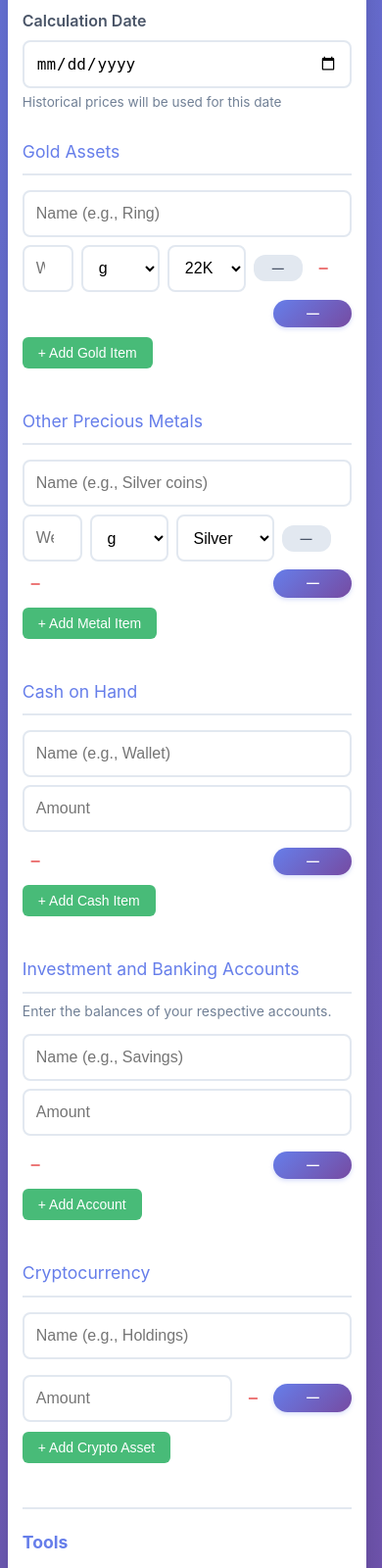
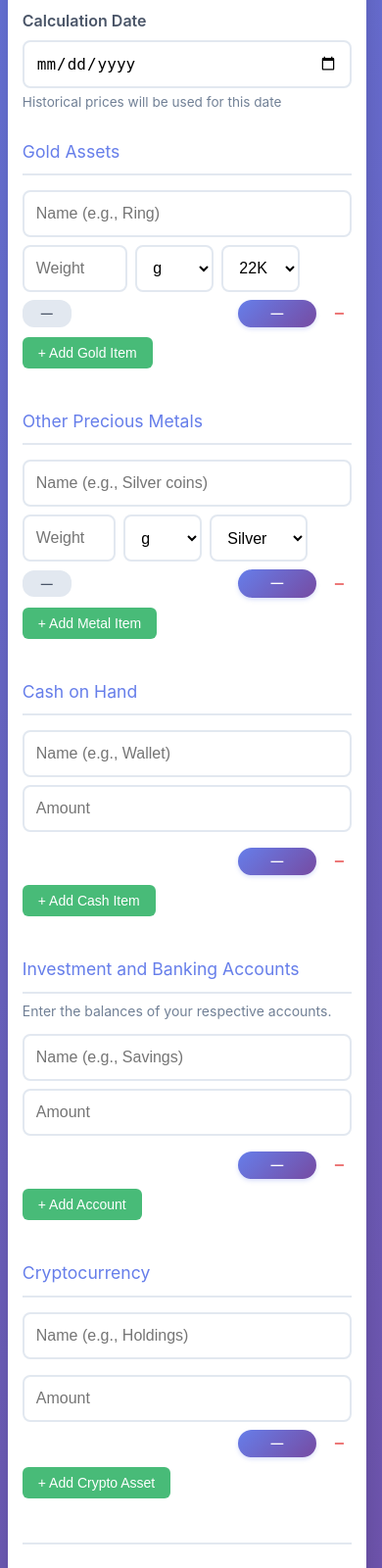
Before and after one commit to ace63093/zakatcalc, a Flask app: page / in a window 390 px wide. Shown: the part 529-2129 px from the top of the page at 98% size. Run offline with Flask 3, Linux system fonts and the light colour scheme; some libraries are stand-ins or nearby versions.

Commit message:
fix(ui): keep remove button last on mobile

```diff
--- a/app/static/js/calculator.js
+++ b/app/static/js/calculator.js
@@ -1019,9 +1019,11 @@ const ZakatCalculator = (function() {
                 <option value="10">10K</option>
                 <option value="9">9K</option>
             </select>
+            <div class="row-actions">
                 <span class="weight-grams-pill" data-field="weight_grams">—</span>
                 <span class="base-value-pill" data-field="base_value">—</span>
                 <button type="button" class="btn-remove" onclick="ZakatCalculator.removeRow(this)">−</button>
+            </div>
         `;
         container.appendChild(row);
     }
@@ -1037,8 +1039,10 @@ const ZakatCalculator = (function() {
             <input type="text" name="cash_name" placeholder="Name (e.g., Wallet)" class="input-name">
             <input type="number" name="cash_amount" step="0.01" min="0" placeholder="Amount" class="input-amount">
             <div class="currency-autocomplete" data-name="cash_currency"></div>
+            <div class="row-actions">
                 <span class="base-value-pill" data-field="base_value">—</span>
                 <button type="button" class="btn-remove" onclick="ZakatCalculator.removeRow(this)">−</button>
+            </div>
         `;
         container.appendChild(row);
         initCurrencyAutocompletes();
@@ -1055,8 +1059,10 @@ const ZakatCalculator = (function() {
             <input type="text" name="bank_name" placeholder="Name (e.g., Savings)" class="input-name">
             <input type="number" name="bank_amount" step="0.01" min="0" placeholder="Amount" class="input-amount">
             <div class="currency-autocomplete" data-name="bank_currency"></div>
+            <div class="row-actions">
                 <span class="base-value-pill" data-field="base_value">—</span>
                 <button type="button" class="btn-remove" onclick="ZakatCalculator.removeRow(this)">−</button>
+            </div>
         `;
         container.appendChild(row);
         initCurrencyAutocompletes();
@@ -1084,9 +1090,11 @@ const ZakatCalculator = (function() {
                 <option value="platinum">Platinum</option>
                 <option value="palladium">Palladium</option>
             </select>
+            <div class="row-actions">
                 <span class="weight-grams-pill" data-field="weight_grams">—</span>
                 <span class="base-value-pill" data-field="base_value">—</span>
                 <button type="button" class="btn-remove" onclick="ZakatCalculator.removeRow(this)">−</button>
+            </div>
         `;
         container.appendChild(row);
     }
@@ -1102,8 +1110,10 @@ const ZakatCalculator = (function() {
             <input type="text" name="crypto_name" placeholder="Name (e.g., Holdings)" class="input-name">
             <div class="crypto-autocomplete" data-name="crypto_symbol"></div>
             <input type="number" name="crypto_amount" step="0.00000001" min="0" placeholder="Amount" class="input-amount">
+            <div class="row-actions">
                 <span class="base-value-pill" data-field="base_value">—</span>
                 <button type="button" class="btn-remove" onclick="ZakatCalculator.removeRow(this)">−</button>
+            </div>
         `;
         container.appendChild(row);
         initCryptoAutocompletes();
@@ -1355,9 +1365,11 @@ const ZakatCalculator = (function() {
                 '    <option value="10"' + (item.purity_karat === 10 ? ' selected' : '') + '>10K</option>',
                 '    <option value="9"' + (item.purity_karat === 9 ? ' selected' : '') + '>9K</option>',
                 '</select>',
-                '<span class="weight-grams-pill" data-field="weight_grams">—</span>',
-                '<span class="base-value-pill" data-field="base_value">—</span>',
-                '<button type="button" class="btn-remove" onclick="ZakatCalculator.removeRow(this)">−</button>'
+                '<div class="row-actions">',
+                '    <span class="weight-grams-pill" data-field="weight_grams">—</span>',
+                '    <span class="base-value-pill" data-field="base_value">—</span>',
+                '    <button type="button" class="btn-remove" onclick="ZakatCalculator.removeRow(this)">−</button>',
+                '</div>'
             ].join('\n');
             container.appendChild(row);
         });
@@ -1383,8 +1395,10 @@ const ZakatCalculator = (function() {
                 '<input type="text" name="cash_name" placeholder="Name (e.g., Wallet)" class="input-name" value="' + escapeHtml(item.name || '') + '">',
                 '<input type="number" name="cash_amount" step="0.01" min="0" placeholder="Amount" class="input-amount" value="' + (item.amount || '') + '">',
                 '<div class="currency-autocomplete" data-name="cash_currency" data-initial="' + (item.currency || baseCurrency) + '"></div>',
-                '<span class="base-value-pill" data-field="base_value">—</span>',
-                '<button type="button" class="btn-remove" onclick="ZakatCalculator.removeRow(this)">−</button>'
+                '<div class="row-actions">',
+                '    <span class="base-value-pill" data-field="base_value">—</span>',
+                '    <button type="button" class="btn-remove" onclick="ZakatCalculator.removeRow(this)">−</button>',
+                '</div>'
             ].join('\n');
             container.appendChild(row);
         });
@@ -1413,8 +1427,10 @@ const ZakatCalculator = (function() {
                 '<input type="text" name="bank_name" placeholder="Name (e.g., Savings)" class="input-name" value="' + escapeHtml(item.name || '') + '">',
                 '<input type="number" name="bank_amount" step="0.01" min="0" placeholder="Amount" class="input-amount" value="' + (item.amount || '') + '">',
                 '<div class="currency-autocomplete" data-name="bank_currency" data-initial="' + (item.currency || baseCurrency) + '"></div>',
-                '<span class="base-value-pill" data-field="base_value">—</span>',
-                '<button type="button" class="btn-remove" onclick="ZakatCalculator.removeRow(this)">−</button>'
+                '<div class="row-actions">',
+                '    <span class="base-value-pill" data-field="base_value">—</span>',
+                '    <button type="button" class="btn-remove" onclick="ZakatCalculator.removeRow(this)">−</button>',
+                '</div>'
             ].join('\n');
             container.appendChild(row);
         });
@@ -1466,9 +1482,11 @@ const ZakatCalculator = (function() {
                 '    <option value="platinum"' + (item.metal === 'platinum' ? ' selected' : '') + '>Platinum</option>',
                 '    <option value="palladium"' + (item.metal === 'palladium' ? ' selected' : '') + '>Palladium</option>',
                 '</select>',
-                '<span class="weight-grams-pill" data-field="weight_grams">—</span>',
-                '<span class="base-value-pill" data-field="base_value">—</span>',
-                '<button type="button" class="btn-remove" onclick="ZakatCalculator.removeRow(this)">−</button>'
+                '<div class="row-actions">',
+                '    <span class="weight-grams-pill" data-field="weight_grams">—</span>',
+                '    <span class="base-value-pill" data-field="base_value">—</span>',
+                '    <button type="button" class="btn-remove" onclick="ZakatCalculator.removeRow(this)">−</button>',
+                '</div>'
             ].join('\n');
             container.appendChild(row);
         });
@@ -1494,8 +1512,10 @@ const ZakatCalculator = (function() {
                 '<input type="text" name="crypto_name" placeholder="Name (e.g., Holdings)" class="input-name" value="' + escapeHtml(item.name || '') + '">',
                 '<div class="crypto-autocomplete" data-name="crypto_symbol" data-initial="' + (item.symbol || '') + '"></div>',
                 '<input type="number" name="crypto_amount" step="0.00000001" min="0" placeholder="Amount" class="input-amount" value="' + (item.amount || '') + '">',
-                '<span class="base-value-pill" data-field="base_value">—</span>',
-                '<button type="button" class="btn-remove" onclick="ZakatCalculator.removeRow(this)">−</button>'
+                '<div class="row-actions">',
+                '    <span class="base-value-pill" data-field="base_value">—</span>',
+                '    <button type="button" class="btn-remove" onclick="ZakatCalculator.removeRow(this)">−</button>',
+                '</div>'
             ].join('\n');
             container.appendChild(row);
         });
--- a/app/templates/base.html
+++ b/app/templates/base.html
@@ -419,6 +419,21 @@
             flex: 1.5;
             min-width: 150px;
         }
+        .row-actions {
+            display: inline-flex;
+            align-items: center;
+            gap: 10px;
+            flex-wrap: nowrap;
+            margin-left: auto;
+        }
+        .row-actions .base-value-pill,
+        .row-actions .weight-grams-pill {
+            flex: 0 0 auto;
+        }
+        .row-actions .btn-remove {
+            order: 999;
+            flex: 0 0 auto;
+        }
         .asset-row .currency-autocomplete.currency-compact {
             flex: 0 0 auto;
             width: 110px;
@@ -565,6 +580,17 @@
             }
         }
 
+        @media (max-width: 640px) {
+            .asset-row {
+                flex-wrap: wrap;
+            }
+            .row-actions {
+                margin-left: 0;
+                width: 100%;
+                justify-content: flex-end;
+            }
+        }
+
         @media (max-width: 600px) {
             .form-row {
                 flex-direction: column;
--- a/app/templates/calculator.html
+++ b/app/templates/calculator.html
@@ -72,9 +72,11 @@
                             <option value="10">10K</option>
                             <option value="9">9K</option>
                         </select>
+                        <div class="row-actions">
                             <span class="weight-grams-pill" data-field="weight_grams">—</span>
                             <span class="base-value-pill" data-field="base_value">—</span>
                             <button type="button" class="btn-remove" onclick="removeRow(this)">−</button>
+                        </div>
                     </div>
                 </div>
                 <button type="button" class="btn-add" onclick="addGoldRow()">+ Add Gold Item</button>
@@ -97,9 +99,11 @@
                             <option value="platinum">Platinum</option>
                             <option value="palladium">Palladium</option>
                         </select>
+                        <div class="row-actions">
                             <span class="weight-grams-pill" data-field="weight_grams">—</span>
                             <span class="base-value-pill" data-field="base_value">—</span>
                             <button type="button" class="btn-remove" onclick="removeRow(this)">−</button>
+                        </div>
                     </div>
                 </div>
                 <button type="button" class="btn-add" onclick="addMetalRow()">+ Add Metal Item</button>
@@ -111,8 +115,10 @@
                         <input type="text" name="cash_name" placeholder="Name (e.g., Wallet)" class="input-name">
                         <input type="number" name="cash_amount" step="0.01" min="0" placeholder="Amount" class="input-amount">
                         <div class="currency-autocomplete" data-name="cash_currency"></div>
+                        <div class="row-actions">
                             <span class="base-value-pill" data-field="base_value">—</span>
                             <button type="button" class="btn-remove" onclick="removeRow(this)">−</button>
+                        </div>
                     </div>
                 </div>
                 <button type="button" class="btn-add" onclick="addCashRow()">+ Add Cash Item</button>
@@ -125,8 +131,10 @@
                         <input type="text" name="bank_name" placeholder="Name (e.g., Savings)" class="input-name">
                         <input type="number" name="bank_amount" step="0.01" min="0" placeholder="Amount" class="input-amount">
                         <div class="currency-autocomplete" data-name="bank_currency"></div>
+                        <div class="row-actions">
                             <span class="base-value-pill" data-field="base_value">—</span>
                             <button type="button" class="btn-remove" onclick="removeRow(this)">−</button>
+                        </div>
                     </div>
                 </div>
                 <button type="button" class="btn-add" onclick="addBankRow()">+ Add Account</button>
@@ -138,8 +146,10 @@
                         <input type="text" name="crypto_name" placeholder="Name (e.g., Holdings)" class="input-name">
                         <div class="crypto-autocomplete" data-name="crypto_symbol"></div>
                         <input type="number" name="crypto_amount" step="0.00000001" min="0" placeholder="Amount" class="input-amount">
+                        <div class="row-actions">
                             <span class="base-value-pill" data-field="base_value">—</span>
                             <button type="button" class="btn-remove" onclick="removeRow(this)">−</button>
+                        </div>
                     </div>
                 </div>
                 <button type="button" class="btn-add" onclick="addCryptoRow()">+ Add Crypto Asset</button>
```
Lines whose indentation alone changed are shown as unchanged.
